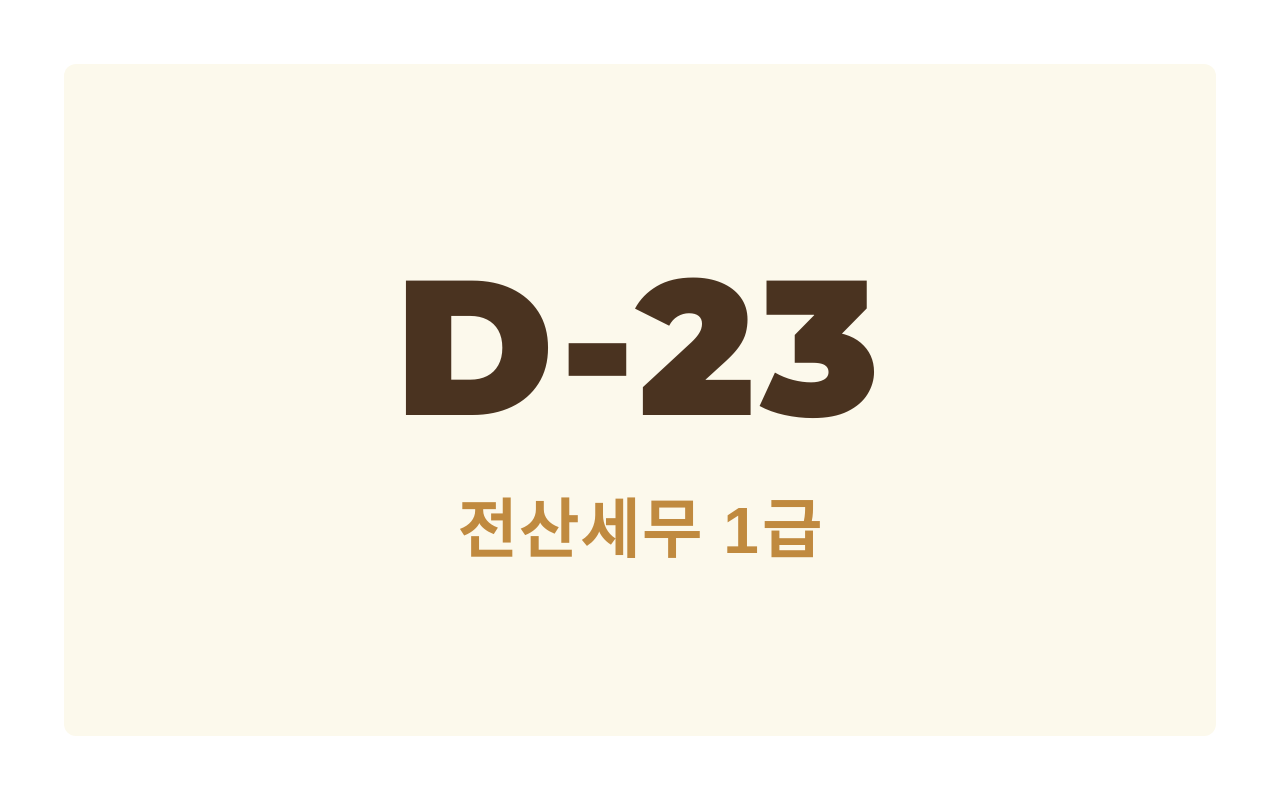
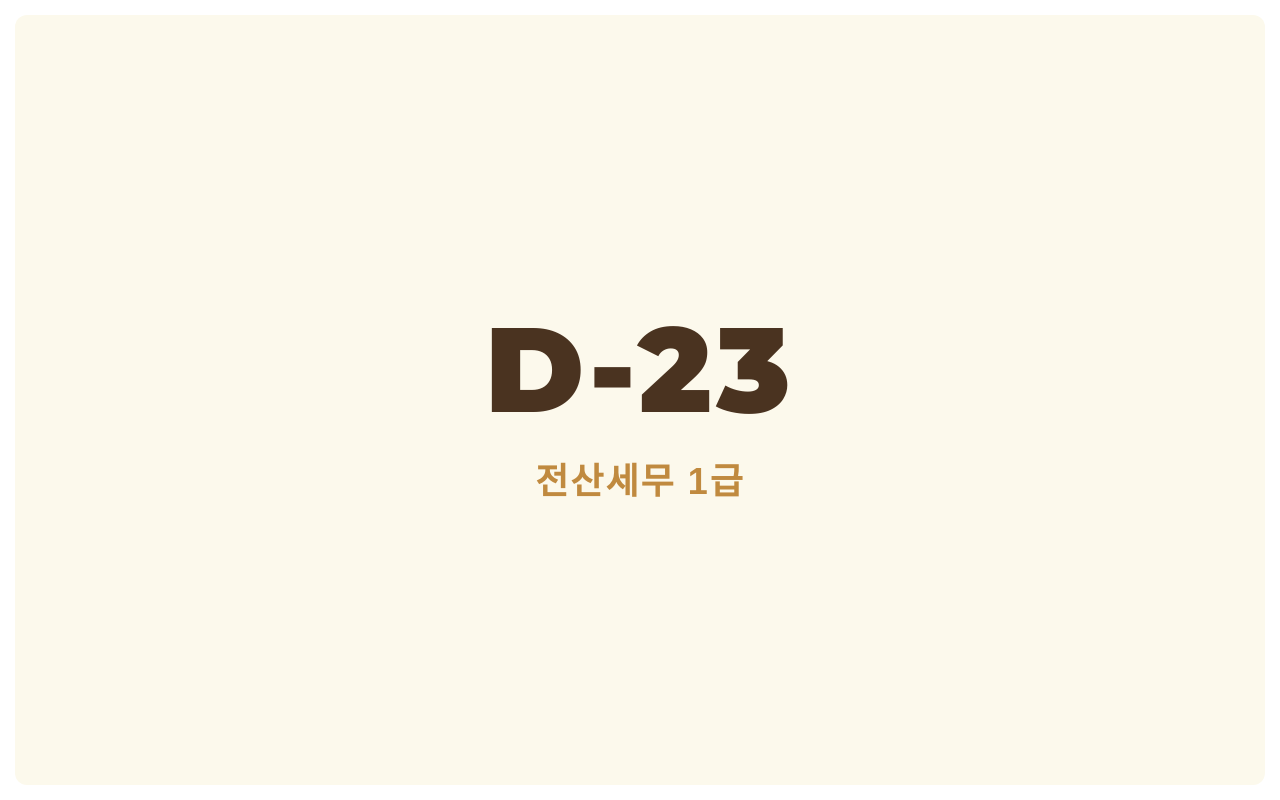
Before and after one commit to abhyle670/D-day-timer-2-, a plain HTML site: page index.html in a window 1280 px wide. Drawn offline with Linux system fonts and the light colour scheme.

Commit message:
Update index.html

```diff
--- a/index.html
+++ b/index.html
@@ -21,8 +21,8 @@
             display: flex;
             justify-content: center;
             align-items: center;
-            /* 위젯 바깥 여백 (노션 박스 안에서 여백 조절) */
-            padding: 5%;
+            /* 위젯 바깥 여백을 고정하여 일정하게 유지 */
+            padding: 15px;
             box-sizing: border-box;
         }
 
@@ -31,30 +31,33 @@
             flex-direction: column;
             justify-content: center;
             align-items: center;
-            /* 노션 임베드 박스 크기에 꽉 차게 설정 */
             width: 100%;
             height: 100%;
             border-radius: 12px;
             background: #FCF9EC;
+            /* 노란색 네모 안쪽 여백(위, 아래, 양옆)을 일정하게 고정 */
+            padding: 20px;
+            box-sizing: border-box;
         }
 
         .numbers {
             font-family: 'Montserrat', sans-serif;
             color: #4A3320;
-            /* 폰트 크기를 화면 폭(vw)에 완벽하게 비례하도록 수정 */
-            font-size: 15vw;
+            /* clamp(최소크기, 유동크기, 최대크기) 적용 */
+            /* vmin을 사용하여 상자를 벗어나지 않게 비율 조절 */
+            font-size: clamp(40px, 15vmin, 120px);
             font-weight: 900;
-            margin-bottom: 2vh;
-            letter-spacing: 0.5vw;
+            margin-bottom: 10px;
+            letter-spacing: 5px;
         }
 
         .label {
             font-family: 'Malgun Gothic', 'Apple SD Gothic Neo', sans-serif;
             color: #C08A3F;
-            /* 하단 문구 크기도 화면 폭에 비례 */
-            font-size: 5vw;
+            /* 하단 문구도 똑같이 최소/최대 크기 제한 적용 */
+            font-size: clamp(16px, 5vmin, 36px);
             font-weight: 700;
-            letter-spacing: 0.2vw;
+            letter-spacing: 2px;
         }
     </style>
 </head>
```
